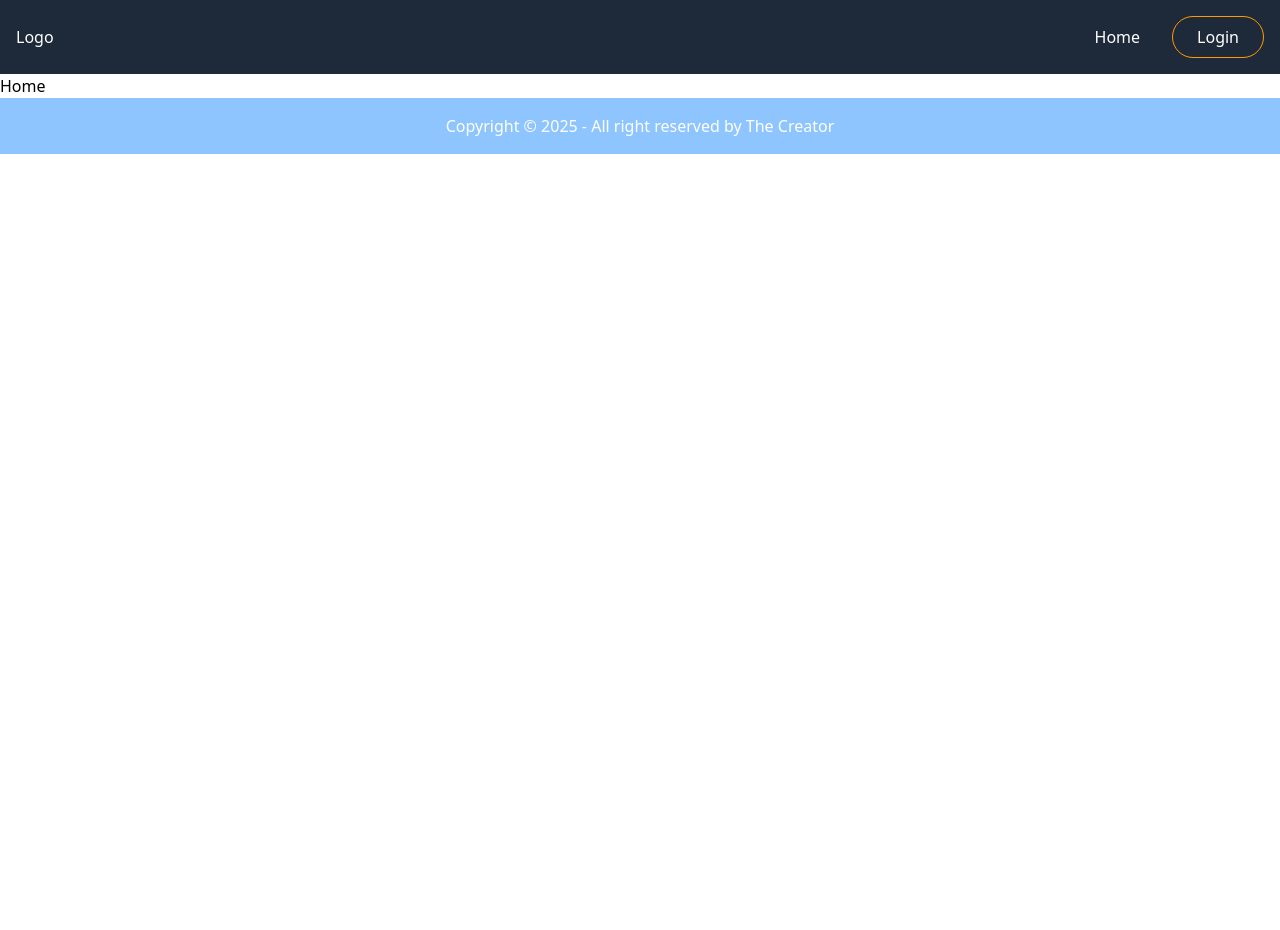
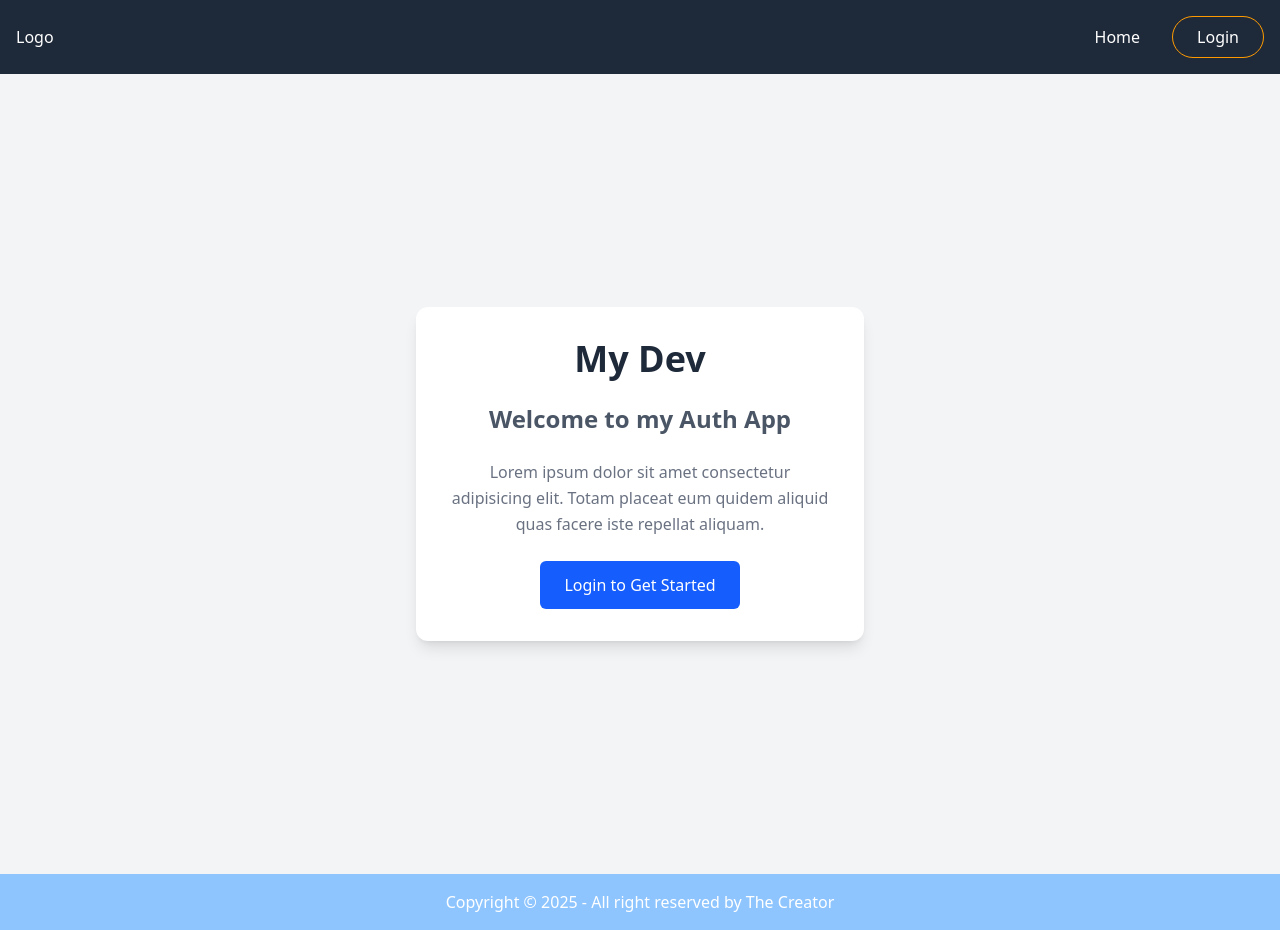
Before and after one commit to GAGGAH1/G-Authentication, a React (Vite) app in the folder frontend/: page / in a window 1280 px wide. Before the commit the page ends 800 px from the top, so only its background shows below. Built offline with nearby package versions, Linux system fonts and the light colour scheme.

Commit message:
Hero Banner and Hero information Section

```diff
--- /dev/null
+++ b/frontend/src/components/Hero.jsx
@@ -0,0 +1,11 @@
+import React from 'react'
+
+const Hero = () => {
+  return (
+    <div>
+      <img src="" alt="" />
+    </div>
+  )
+}
+
+export default Hero
--- /dev/null
+++ b/frontend/src/components/HeroInfo.jsx
@@ -0,0 +1,25 @@
+import { Link } from 'react-router-dom'
+
+const HeroInfo = () => {
+  return (
+    <div className="min-h-screen flex items-center justify-center bg-gray-100 px-4">
+      <div className="bg-white rounded-xl shadow-lg p-8 max-w-md w-full text-center space-y-6">
+        <h1 className="text-4xl font-bold text-gray-800">My Dev</h1>
+        <h2 className="text-2xl font-semibold text-gray-600">Welcome to my Auth App</h2>
+        <p className="text-gray-500 leading-relaxed">
+          Lorem ipsum dolor sit amet consectetur adipisicing elit. Totam placeat eum quidem aliquid quas facere iste repellat aliquam.
+        </p>
+
+        <Link
+          to="/login"
+          className="inline-block bg-blue-600 text-white px-6 py-3 rounded-md hover:bg-blue-700 transition duration-300"
+        >
+          Login to Get Started
+        </Link>
+      </div>
+    </div>
+
+  )
+}
+
+export default HeroInfo
--- a/frontend/src/pages/Home.jsx
+++ b/frontend/src/pages/Home.jsx
@@ -1,9 +1,11 @@
-import React from 'react'
+import Hero from "../components/Hero"
+import HeroInfo from "../components/HeroInfo"
 
 const Home = () => {
   return (
     <div>
-      <h1>Home</h1>
+      <Hero />
+      <HeroInfo />
     </div>
   )
 }
```
